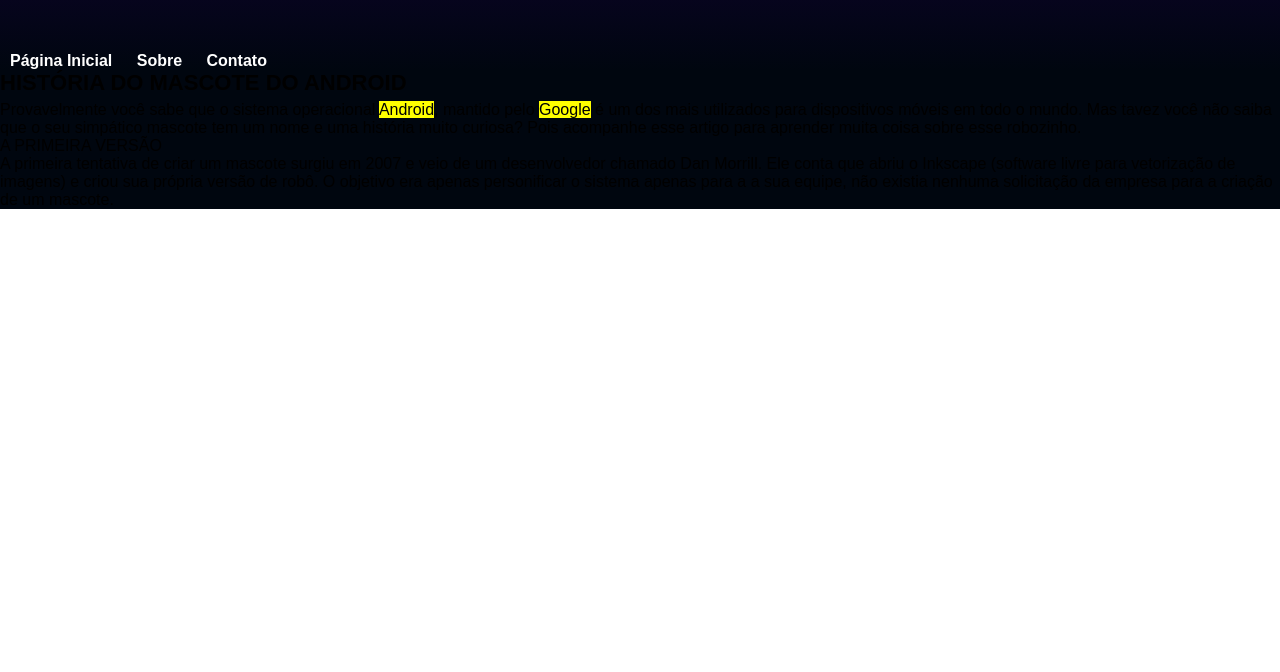
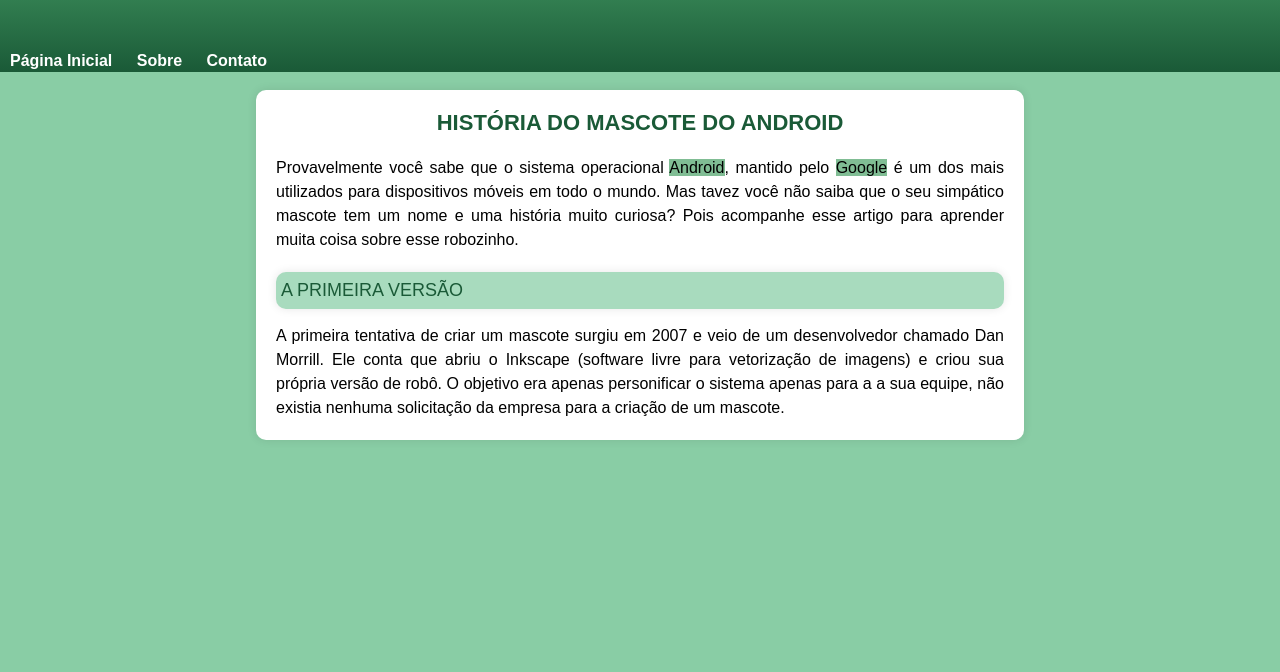
Before and after one commit to anamota13/Projeto_Mini_PI, a plain HTML site: page index.html in a window 1280 px wide. Shown: the part 128-800 px from the top of the page. Drawn offline with Linux system fonts and the light colour scheme.

Commit message:
Estilizando as divs

```diff
--- a/style.css
+++ b/style.css
@@ -7,10 +7,11 @@
 
 body {
     font-family: Arial, sans-serif;
+    background-color: #89CDA5;
 }
 
 .header {
-    background: linear-gradient(to bottom, #110236, #00060f);
+    background: linear-gradient(to bottom, #5CBE7D, #1A5A37);
     width: 100%;
     height: 200px;
     color: white;
@@ -31,6 +32,7 @@ body {
 
 h1, h2 {
     margin: 0;
+
 }
 
 h1 {
@@ -79,7 +81,42 @@ h2 {
 }
 
 .conteudo {
-    background-color: #00060f;
+    background-color: #ffffff;
+    width: 60%;
+    margin: 20px auto;
+    padding: 20px;
+    border-radius: 10px;
+    box-shadow: 0px 0px 10px rgba(0, 0, 0, 0.1);
+}
+
+.conteudo h1 {
+    font-family: "Jazz LET", fantasy;
+    color: #1A5A37;
+    text-align: center;
+    margin-bottom: 20px;
+}
+
+.conteudo p {
+    text-align: justify;
+    line-height: 1.5;
+}
+
+.mark {
+     background-color: #52a56ebb;
+}
+
+.titulos{
+    background-color: #a8dbbe;
     width: 100%;
-    align-items: center;
+    padding: 5px;
+    border-radius: 10px;
+    margin-top: 20px;
+    margin-bottom: 15px;
+    box-shadow: 0px 0px 10px rgba(0, 0, 0, 0.1);
 }
+
+.titulos p{
+    font-family: "Jazz LET", fantasy;
+    color: #1a5a37;
+    font-size: 18px;
+}
```
